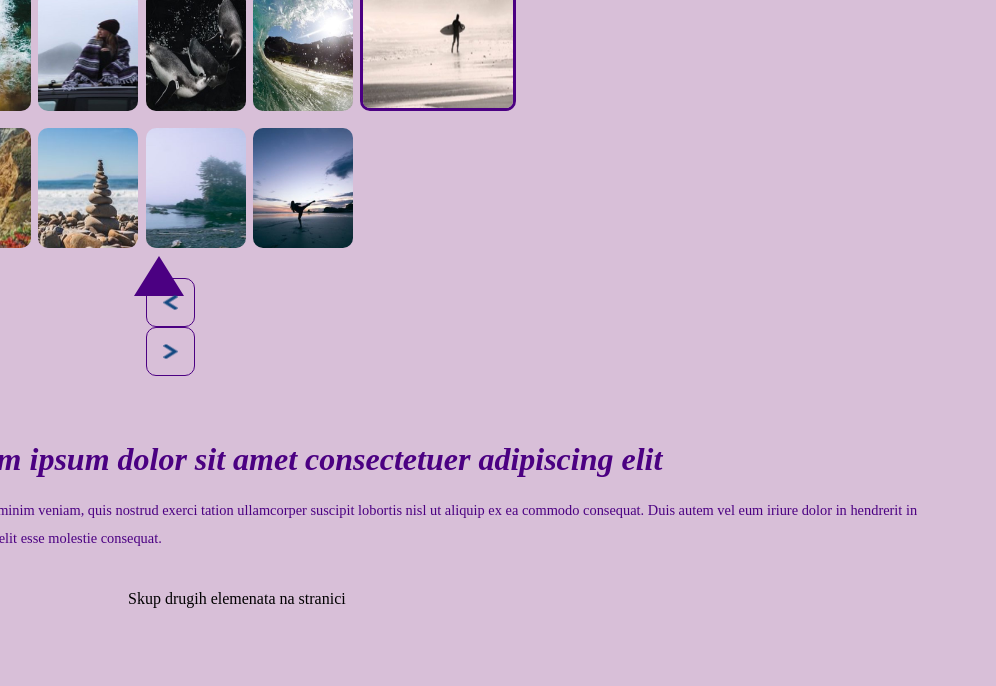
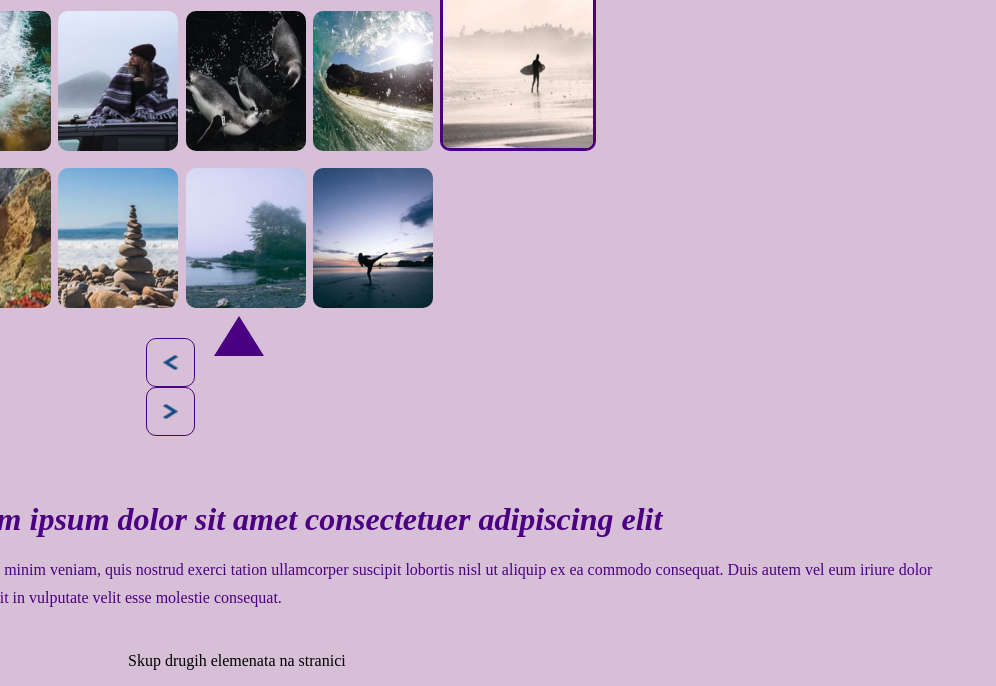
Before and after one commit to DavidPokrajac/Image-Slider, a plain HTML site: page index.html in a window 1280 px wide. Shown: the part 576-1262 px from the top of the page, without its empty margins (0-996 px from the left). Before the commit the page ends 1200 px from the top, so only its background shows below. Drawn offline with nearby package versions, Linux system fonts and the light colour scheme.

Commit message:
Update index.html
Media.css file removed

```diff
--- a/index.html
+++ b/index.html
@@ -8,7 +8,6 @@
         <title>Slider</title>
 
         <link rel="stylesheet" href="./styles/main.css" type="text/css">
-        <link rel="stylesheet" href="./styles/media.css" type="text/css">
 
         <!-- Link to Noto Sans JP font family from Google fonts -->
         <link href="https://fonts.googleapis.com/css2?family=Noto+Sans+JP:wght@300;400;700&display=swap" rel="stylesheet">
```
